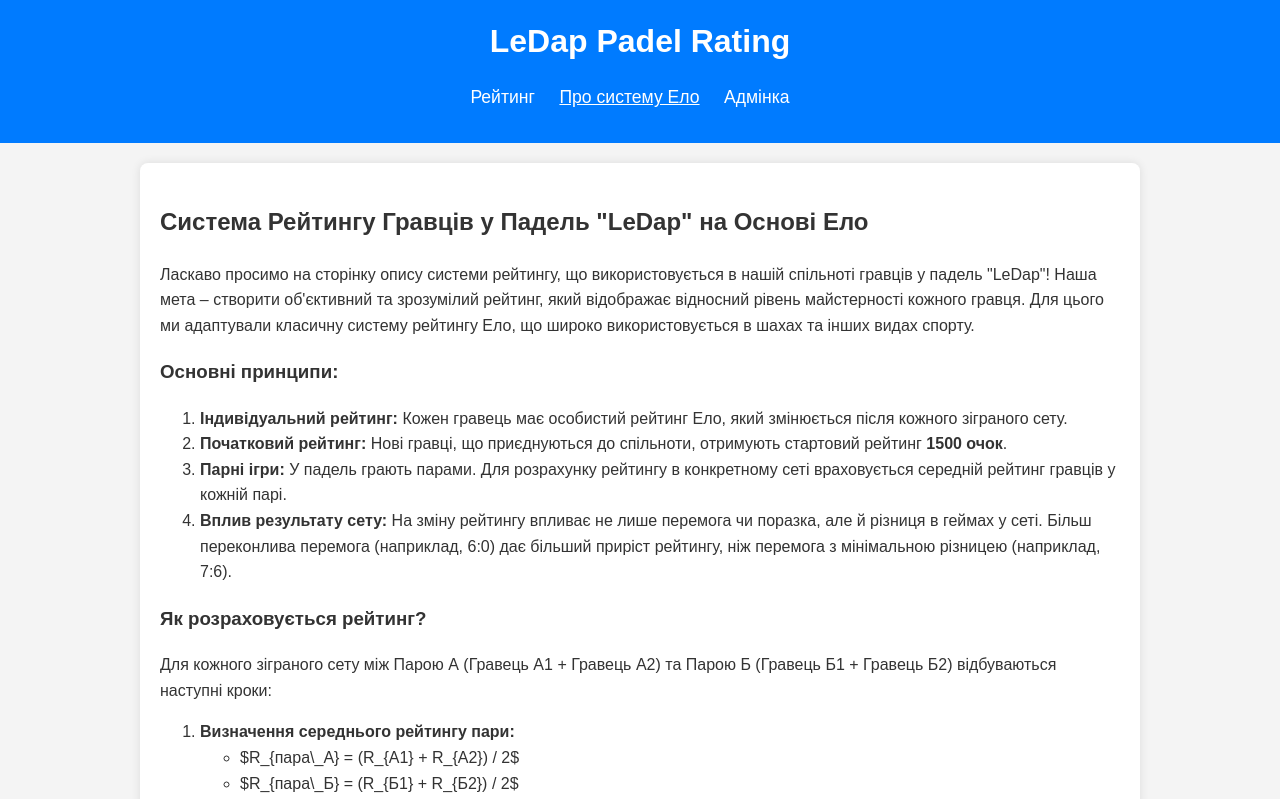
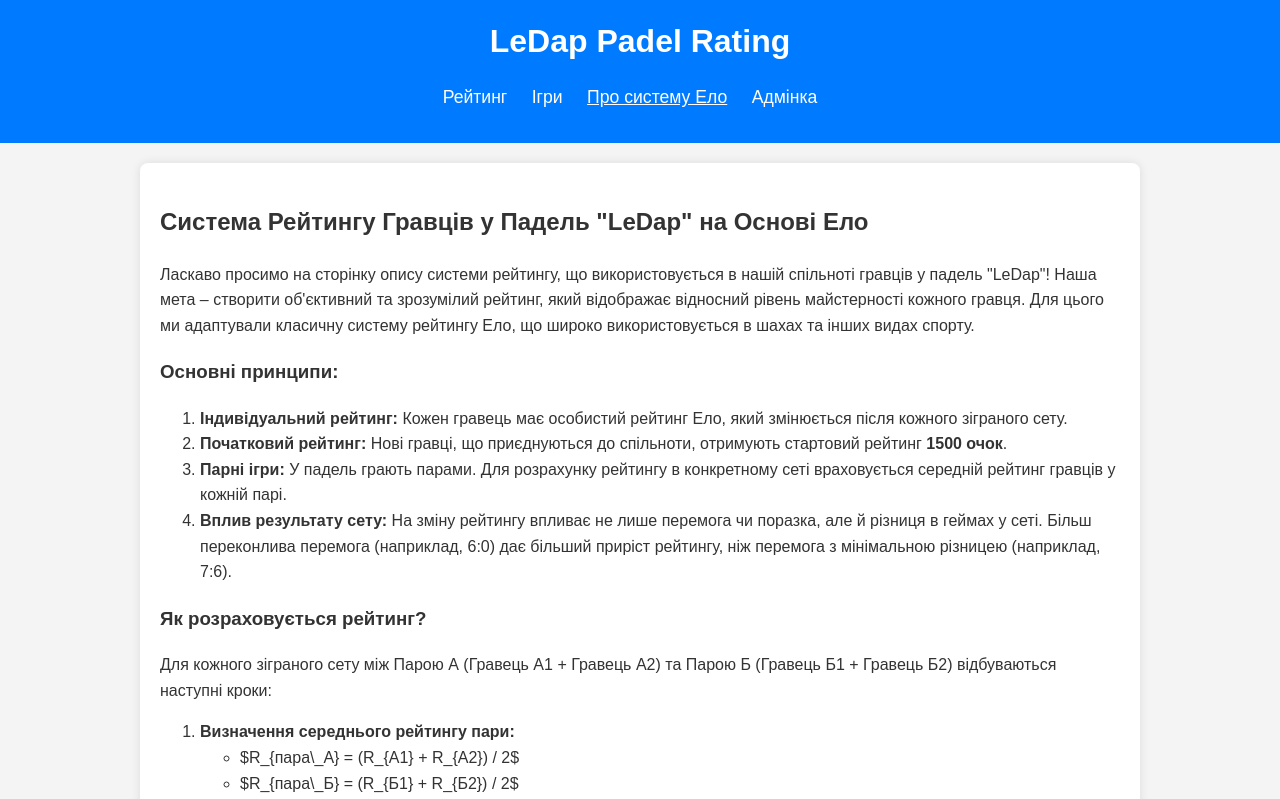
Before and after one commit to zahareus/LeDap-Padel-Rating, a plain HTML site: page elo-info.html in a window 1280 px wide. Shown: the top 799 px of the page. Drawn offline with nearby package versions, Linux system fonts and the light colour scheme.

Commit message:
Update elo-info.html

```diff
--- a/elo-info.html
+++ b/elo-info.html
@@ -11,6 +11,7 @@
         <nav>
             <ul>
                 <li><a href="index.html">Рейтинг</a></li>
+                <li><a href="games.html">Ігри</a></li>
                 <li><a href="elo-info.html" class="active">Про систему Ело</a></li>
                 <li><a href="admin.html">Адмінка</a></li>
             </ul>
```
